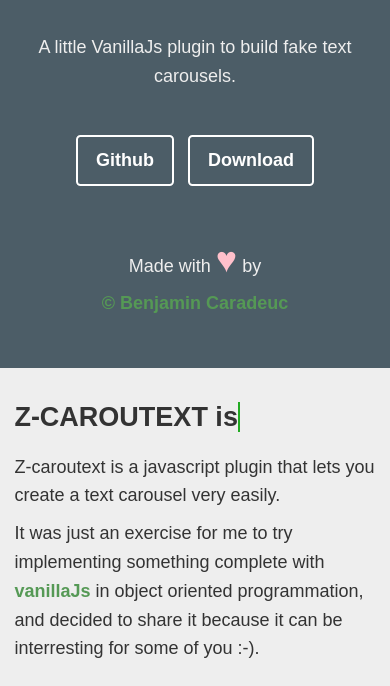
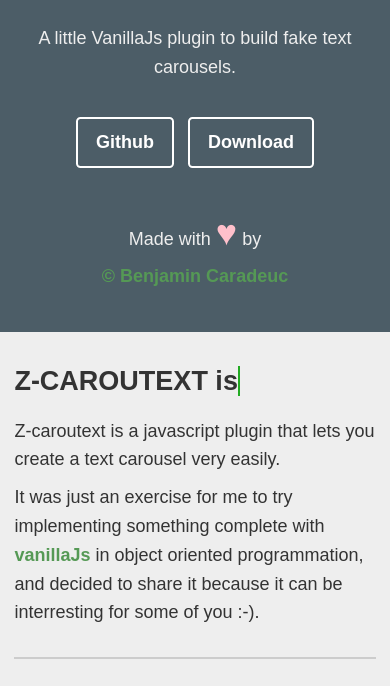
Before and after one commit to benavern/z-caroutext, a plain HTML site: page index.html in a window 390 px wide. Shown: the part 112-798 px from the top of the page. Drawn offline with Linux system fonts and the light colour scheme.

Commit message:
better layout for medium screens on the demo page

```diff
--- a/css/style.css
+++ b/css/style.css
@@ -54,7 +54,7 @@ section.sidebar{
 
 .sidebar p{
 
-	margin:4rem 0;
+	margin:3rem 0;
 
 }
 
@@ -252,7 +252,7 @@ hr{
 
 	.sidebar p{
 
-		margin:2rem 0;
+		margin:1.5rem 0;
 
 	}
 
```
